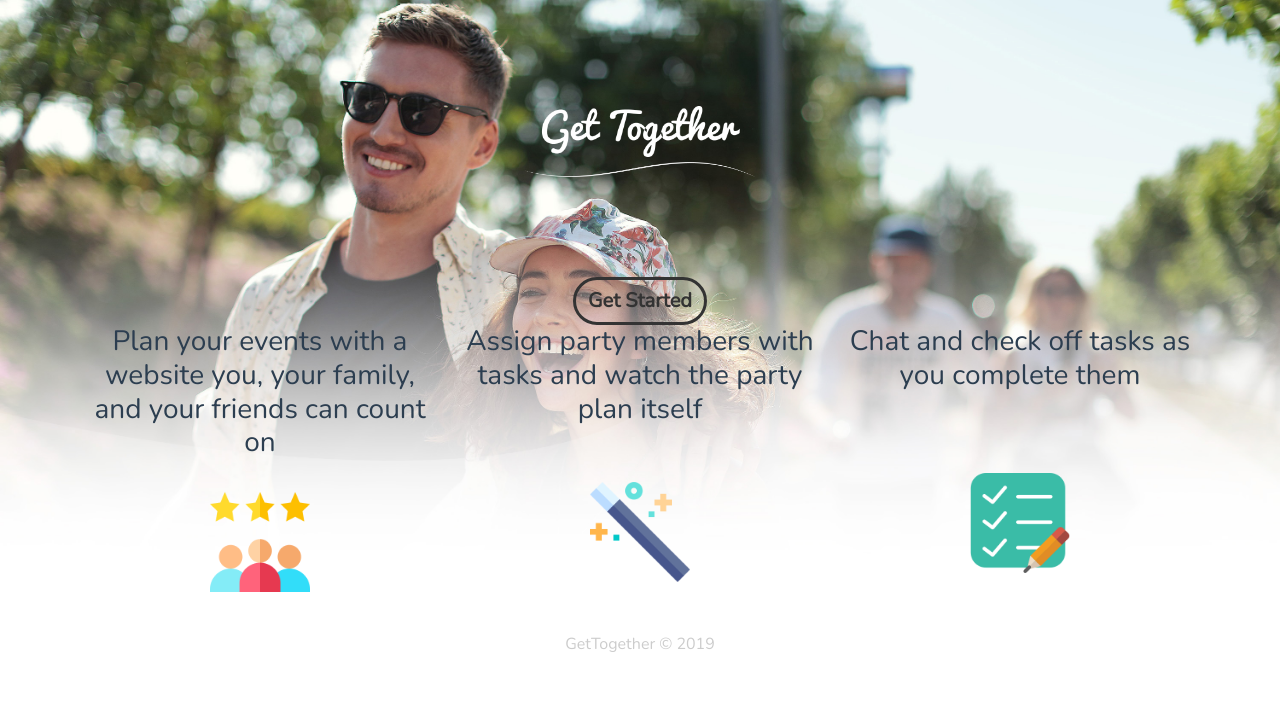
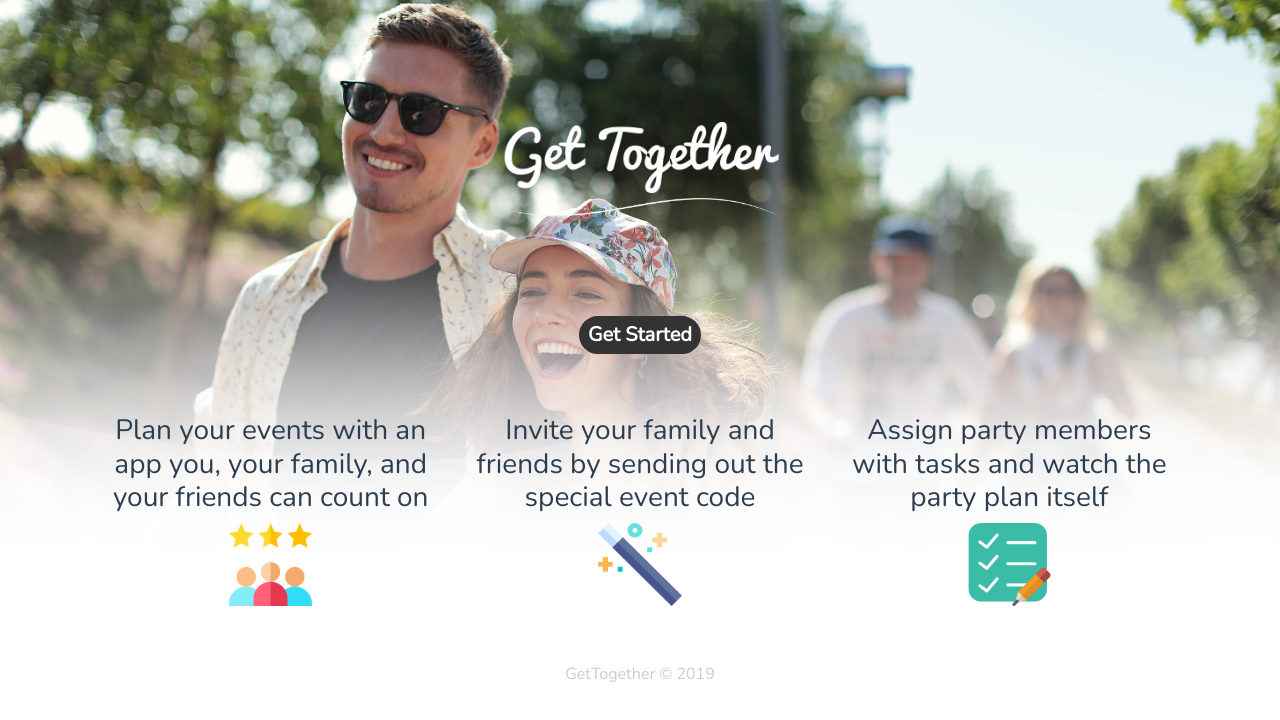
Before and after one commit to ellakoo05/GetTogether, a Vue app: page / in a window 1280 px wide. Shown: the top 720 px of the page. Built offline with nearby package versions, Linux system fonts and the light colour scheme; what vue-sweetalert2 would draw is missing.

Commit message:
some style change & deleted some comments

```diff
--- a/src/components/AddTask.vue
+++ b/src/components/AddTask.vue
@@ -32,7 +32,6 @@ export default {
   },
   methods: {
     deleteTask: async function(event) {
-      //var div = document.getElementById(event.target.id);
       var parentDiv = event.target.parentElement;
       event.target.style.display = "none";
       parentDiv.style.display = "none";
@@ -88,7 +87,6 @@ export default {
     },
     createTaskElement: function(taskID, inputValue, assignedUsers) {
       var i;
-      // Create a new list item when clicking on the "Add" button
       var li = document.createElement("div");
       var taskText = document.createElement("div");
       taskText.className = "taskText";
@@ -122,17 +120,14 @@ export default {
         this.changeEditInput(e);
       };
 
-      // grab all 'x' buttons
       var deleteButton = document.getElementsByClassName("deleteButton");
 
-      // add delete function to each 'x' button
       for (i = 0; i < deleteButton.length; i++) {
         deleteButton[i].onclick = e => {
           this.deleteTask(e);
         };
       }
 
-      // add assignedusers div
       if (assignedUsers !== undefined) {
         for (i = 0; i < assignedUsers.length; i++) {
           var assignedUserList = document.createElement("div");
--- a/src/components/GetStarted.vue
+++ b/src/components/GetStarted.vue
@@ -1,40 +1,40 @@
 <template>
-  <div id="wrapper" class="d-flex w-100 h-100 p-3 mx-auto flex-column">
-    <div class="container">
+  <div id="start_page" class="wrapper d-flex w-100 h-100 p-3 mx-auto flex-column">
+    <div class="container d-flex w-100 h-100 p-3 mx-auto flex-column">
       <div class="row">
-        <div class="col-lg-10" style="margin:auto; transition:0.2s;">
-          <img id="title" src="../assets/title.png" alt="title">
-          <img id="titlewave" src="../assets/undertitle4x.png" alt="titlewave">
+        <div class="col-lg-12 m-auto logotitle">
+          <img id="logo" src="../assets/title.png" alt="title">
+          <img id="logo_wave" src="../assets/undertitle4x.png" alt="titlewave">
         </div>
-        <div class="col-lg-10" style="margin:auto; margin-top:100px; transition: 0.2s; ">
-          <router-link to="/loginpage" tag="button" id="start" class="btn">Get Started</router-link>
+        <div class="col-lg-10 m-auto">
+          <router-link to="/loginpage" tag="button" class="start-btn">Get Started</router-link>
+        </div>
+      </div>
+
+      <div class="container">
+        <div class="row">
+          <div class="col-lg-4 start-details">
+            <h3
+              class="start-details"
+            >Plan your events with an app you, your family, and your friends can count on</h3>
+            <img class="col-lg-4" src="../assets/svg/customer-review.png" alt="star">
+          </div>
+          <div class="col-lg-4 start-details">
+            <h3
+              class="start-details"
+            >Invite your family and friends by sending out the special event code</h3>
+            <img class="col-lg-4" src="../assets/svg/magic-wand.png" alt="magic">
+          </div>
+          <div class="col-lg-4 start-details">
+            <h3
+              class="start-details"
+            >Assign party members with tasks and watch the party plan itself</h3>
+            <img class="col-lg-4" src="../assets/svg/list.png" alt="list">
+          </div>
         </div>
       </div>
     </div>
-
-    <div class="container d-flex w-100 h-100">
-      <div class="row">
-        <div class="col-lg-4 colSection">
-          <h3>Plan your events with a website you, your family, and your friends can count on</h3>
-          <br>
-          <img class="icons" src="../assets/svg/customer-review.png" alt="star">
-        </div>
-        <div class="col-lg-4 colSection">
-          <h3>Assign party members with tasks and watch the party plan itself</h3>
-          <br>
-          <br>
-          <img class="icons" src="../assets/svg/magic-wand.png" alt="magic">
-        </div>
-        <div class="col-lg-4 colSection">
-          <h3>Chat and check off tasks as you complete them</h3>
-          <br>
-          <br>
-          <br>
-          <img class="icons" src="../assets/svg/list.png" alt="list">
-        </div>
-      </div>
-    </div>
-    <div id="footer">GetTogether &copy; 2019</div>
+    <div class="col-lg-12" id="footer">GetTogether &copy; 2019</div>
   </div>
 </template>
 
@@ -46,6 +46,6 @@
 
 <script>
 export default {
-  name: "login",
+  name: "login"
 };
 </script>
--- a/src/components/UserSignup.vue
+++ b/src/components/UserSignup.vue
@@ -2,7 +2,7 @@
   <div id="register">
     <div class="container">
       <div class="row">
-        <div id="leftSide" class="col-lg-6"></div>
+        <div id="LeftSide" class="col-lg-6"></div>
         <div id="rightSide">
           <div id="signupBox">
             <h2>Sign Up</h2>
@@ -82,9 +82,7 @@ export default {
           }
         });
       if (typeof Storage !== "undefined") {
-        // Store
         sessionStorage.setItem("username", this.username);
-        // Retrieve
         document.getElementById("result").innerHTML = sessionStorage.getItem(
           "username"
         );
--- a/src/components/style.css
+++ b/src/components/style.css
@@ -2,17 +2,187 @@
   font-family: Nunito !important;
 }
 
+/* ------------- GetTogether Start Page ------------- */
+
+.wrapper {
+  background-image: url(../assets/davidBG.jpg);
+  background-repeat: no-repeat;
+  background-size: cover;
+}
+
+#logo {
+  display: block;
+  margin-top: 90px;
+  margin-left: auto;
+  margin-right: auto;
+  width: 25%;
+  transition: 0.5;
+}
+
+#logo_wave {
+  display: block;
+  margin-top: 5px;
+  margin-left: auto;
+  margin-right: auto;
+  width: 25%;
+}
+
+.start-btn {
+  display: block;
+  font-family: 'Nunito', sans-serif, bold;
+  font-size: 1.25em;
+  font-weight: 600;
+  border: 3px solid #333;
+  border-radius: 500px;
+  margin:auto;
+  margin-top:100px;
+  background-color: #333;
+  color:white;
+  text-align: center;
+  transition: 0.3s;
+}
+
+.start-btn:hover {
+  background-color: white;
+  color: #333;
+  border: 3px solid
+}
+
+.start-details {
+  text-align: center;
+  margin-top: 30px;
+}
+
+#footer {
+  text-align: center;
+  color: #ccc;
+  font-family: 'Nunito', sans-serif;
+  margin-top: 40px;
+}
+
+/* ------------- GetTogether Login Page ------------- */
+
+
 #LeftSide {
+  background-image: url("../assets/eventRandom5.jpeg");
+  height: 100vh;
+  background-size: cover;
+  position: fixed;
+  left: 0px;
+}
+
+#RightSide {
+  font-family: 'Nunito';
+  background-color: white;
+  width: 50vw;
+  height: 100vh;
+  position: absolute;
+  text-align: center;
+  color: dimgray;
+  right: 0;
+  top: 0;
+}
+
+.signupBox {
+  width: 300px;
+  height: 330px;
+  top: 0;
+  left: 0;
+  bottom: 0;
+  right: 0;
+  margin: auto;
+  position: absolute;
+  text-align: center;
+}
+
+.signupBox h2 {
+  text-align: center;
+  margin: 0px;
+  padding: 0px;
+}
+
+.signupForm {
+  text-align: left;
+  padding-left: 15px;
+}
+
+.inputs {
+  text-align: left;
+  border: none;
+  height: 30px;
+  padding: 10px;
+  font-size: 14px;
+  font-family: Nunito;
+}
+
+/* ------------- GetTogether Event Form Page ------------- */
+
+
+#EventRightSide {
   font-family: 'Nunito';
   width: 50vw;
   height: 100vh;
   position: absolute;
-  text-align: left;
+  text-align: center;
+  color: black;
+  right: 0;
+  margin: auto;
+  padding: 0px;
+}
+
+#EventLeftSide {
+  font-family: 'Nunito';
+  width: 50vw;
+  height: 100vh;
+  position: absolute;
   color: black;
   left: 0;
+  margin: auto;
   padding: 0px;
-  font-weight: 400;
 }
+
+.eventCreate {
+  width: 500px;
+  height: 100vh;
+  margin: auto;
+  font-family: Nunito;
+}
+
+.eventCreate h2 {
+  padding-left: 0px;
+  margin-top: 50px;
+}
+
+.eventCol {
+  margin-top: 40px;
+}
+
+.dashboard-btn-main {
+  width: 120px;
+  height: 30px;
+  background-color: lightsteelblue;
+  position: absolute;
+  right: 50px;
+  top: 15px;
+  border-radius: 35px;
+  border: none;
+  color: white;
+  padding: 5px;
+  text-align: center;
+}
+
+/* #goDashboard {
+  width: 120px;
+  height: 30px;
+  background-color: lightsteelblue;
+  position: absolute;
+  color: white;
+  border: none;
+  border-radius: 35px;
+  left: 50px;
+  padding: 5px;
+  text-align: center;
+} */
 
 #editForm .col-lg-5 {
   margin: auto;
@@ -25,10 +195,6 @@
 
 .editCol .col-lg-6 {
   margin: auto;
-}
-
-.eventCol {
-  margin-top: 40px;
 }
 
 #EventLeftSide label {
@@ -74,29 +240,6 @@
   position: relative;
 }
 
-#EventRightSide {
-  font-family: 'Nunito';
-  width: 50vw;
-  height: 100vh;
-  position: absolute;
-  text-align: center;
-  color: black;
-  right: 0;
-  margin: auto;
-  padding: 0px;
-}
-
-#EventLeftSide {
-  font-family: 'Nunito';
-  width: 50vw;
-  height: 100vh;
-  position: absolute;
-  color: black;
-  left: 0;
-  margin: auto;
-  padding: 0px;
-}
-
 .eventForm {
   margin: auto;
   position: absolute;
@@ -118,18 +261,6 @@
   width: 450px;
   height: 400px;
   background-color: red;
-}
-
-#signupBox {
-  width: 300px;
-  height: 330px;
-  top: 0;
-  left: 0;
-  bottom: 0;
-  right: 0;
-  margin: auto;
-  position: absolute;
-  text-align: center;
 }
 
 .eventForm .col-lg-12 {
@@ -276,14 +407,6 @@
   }
 }
 
-#leftSide {
-  background-image: url("../assets/eventRandom5.jpeg");
-  height: 100vh;
-  background-size: cover;
-  position: fixed;
-  left: 0px;
-}
-
 #eventLeft {
   height: 100vh;
   width: 50vw;
@@ -364,12 +487,6 @@
   right: 0;
   top: 0;
 }
-
-.signupForm {
-  text-align: left;
-  padding-left: 15px;
-}
-
 .rows {
   width: 100%;
   height: 20vh;
@@ -386,15 +503,6 @@
 .rows:hover {
   opacity: 0.5;
   transition: 1s;
-}
-
-.inputs {
-  text-align: left;
-  border: none;
-  height: 30px;
-  padding: 10px;
-  font-size: 14px;
-  font-family: Nunito;
 }
 
 .signupButton {
@@ -440,36 +548,6 @@
   border: solid 2px lightsteelblue;
 }
 
-#signupBox {
-  width: 300px;
-  height: 330px;
-  top: 0;
-  left: 0;
-  bottom: 0;
-  right: 0;
-  margin: auto;
-  position: absolute;
-  text-align: center;
-}
-
-#signupBox h2 {
-  text-align: center;
-  margin: 0px;
-  padding: 0px;
-}
-
-#rightSide {
-  font-family: 'Nunito';
-  background-color: white;
-  width: 50vw;
-  height: 100vh;
-  position: absolute;
-  text-align: center;
-  color: dimgray;
-  right: 0;
-  top: 0;
-}
-
 @media only screen and (max-width: 500px) {
   #leftSide {
     position: relative;
@@ -496,13 +574,7 @@
 
 body {}
 
-#title {
-  display: block;
-  margin-top: 90px;
-  margin-left: auto;
-  margin-right: auto;
-  width: 25%;
-}
+
 
 #anim {
   max-width: 800px;
@@ -510,33 +582,11 @@ body {}
   margin: 0 auto;
 }
 
-#titlewave {
-  display: block;
-  margin-top: 5px;
-  margin-left: auto;
-  margin-right: auto;
-  width: 25%;
-}
-
-#start {
-  display: block;
-  font-family: 'Nunito', sans-serif, bold;
-  font-size: 1.25em;
-  font-weight: 600;
-  border: 3px solid #333;
-  border-radius: 500px;
-  margin: auto;
-}
-
-#start:hover {
-  color: white;
-  border: 3px solid white;
-}
-
 #login,
 #getStarted,
 #event,
-#register {
+#register,
+#start_page {
   opacity: 1;
   animation-name: fadeInOpacity;
   animation-iteration-count: 1;
@@ -615,18 +665,6 @@ li {
   text-align: left;
 }
 
-.btn {
-  background-color: transparent;
-  color: #333;
-  text-align: center;
-  transition: 0.3s;
-}
-
-.btn:hover {
-  background-color: #333;
-  color: white;
-}
-
 #middle {
   width: 100%;
   bottom: 0px;
@@ -643,24 +681,6 @@ li {
 
 h3 {
   text-align: center;
-}
-
-.icons {
-  width: 100px;
-  height: 100px;
-}
-
-#footer {
-  text-align: center;
-  color: #ccc;
-  font-family: 'Nunito', sans-serif;
-  margin-top: 40px;
-}
-
-#wrapper {
-  background-image: url(../assets/davidBG.jpg);
-  background-repeat: no-repeat;
-  background-size: cover;
 }
 
 body {
@@ -695,10 +715,6 @@ body {
   transition: 0.3s;
 }
 
-.colSection {
-  text-align: center;
-}
-
 .btn:hover {
   background-color: #333;
   color: white;
@@ -722,12 +738,6 @@ body {
   display: inline-block;
 }
 
-.eventCreate {
-  width: 500px;
-  height: 100vh;
-  margin: auto;
-  font-family: Nunito;
-}
 
 .EditEvent h2 {
   text-align: center;
@@ -755,10 +765,6 @@ body {
   border-radius: 40px;
 }
 
-.eventCreate h2 {
-  padding-left: 0px;
-  margin-top: 50px;
-}
 
 #eventLeft {
   height: 100vh;
@@ -1184,15 +1190,15 @@ hr {
 }
 
 .msg_container {
-  background-color:#56bfb8;
-  border-radius:25px;
-  margin-left:auto;
+  background-color: #56bfb8;
+  border-radius: 25px;
+  margin-left: auto;
   margin-right: 5px;
   margin-bottom: 10px;
-  padding:5px;
-  position:relative;
-  text-align:left;
-  width:250px;
+  padding: 5px;
+  position: relative;
+  text-align: left;
+  width: 250px;
 }
 
 .msg_container2 {
@@ -1206,19 +1212,6 @@ hr {
   float: left;
 }
 
-.goDashboard {
-  width: 120px;
-  height: 30px;
-  background-color: lightsteelblue;
-  position: absolute;
-  right: 50px;
-  top: 15px;
-  border-radius: 35px;
-  border: none;
-  color: white;
-  padding: 5px;
-  text-align: center;
-}
 
 .updateButton {
   display: inline-block;
@@ -1350,7 +1343,7 @@ hr {
 }
 
 .goDelete-btn:hover,
-.goDashboard:hover,
+.dashboard-btn-main:hover,
 .goRefresh-btn:hover,
 #goBack:hover,
 .goEdit-btn:hover,
@@ -1359,18 +1352,6 @@ hr {
   width: 130px;
 }
 
-#goDashboard {
-  width: 120px;
-  height: 30px;
-  background-color: lightsteelblue;
-  position: absolute;
-  color: white;
-  border: none;
-  border-radius: 35px;
-  left: 50px;
-  padding: 5px;
-  text-align: center;
-}
 
 #send {
   width: 25px;
@@ -1391,10 +1372,6 @@ h2 {
   text-align: center;
   margin: 30px;
   font-weight: 600;
-}
-
-#title {
-  width: 200px;
 }
 
 .newE {
```
Also changed, not shown: src/components/EventDetails.vue (+5 -10 lines), src/components/EventForm.vue (+6 -6 lines), src/components/LoginForm.vue (+9 -20 lines), src/components/groupChat.vue (deleted, +0 -46 lines).
